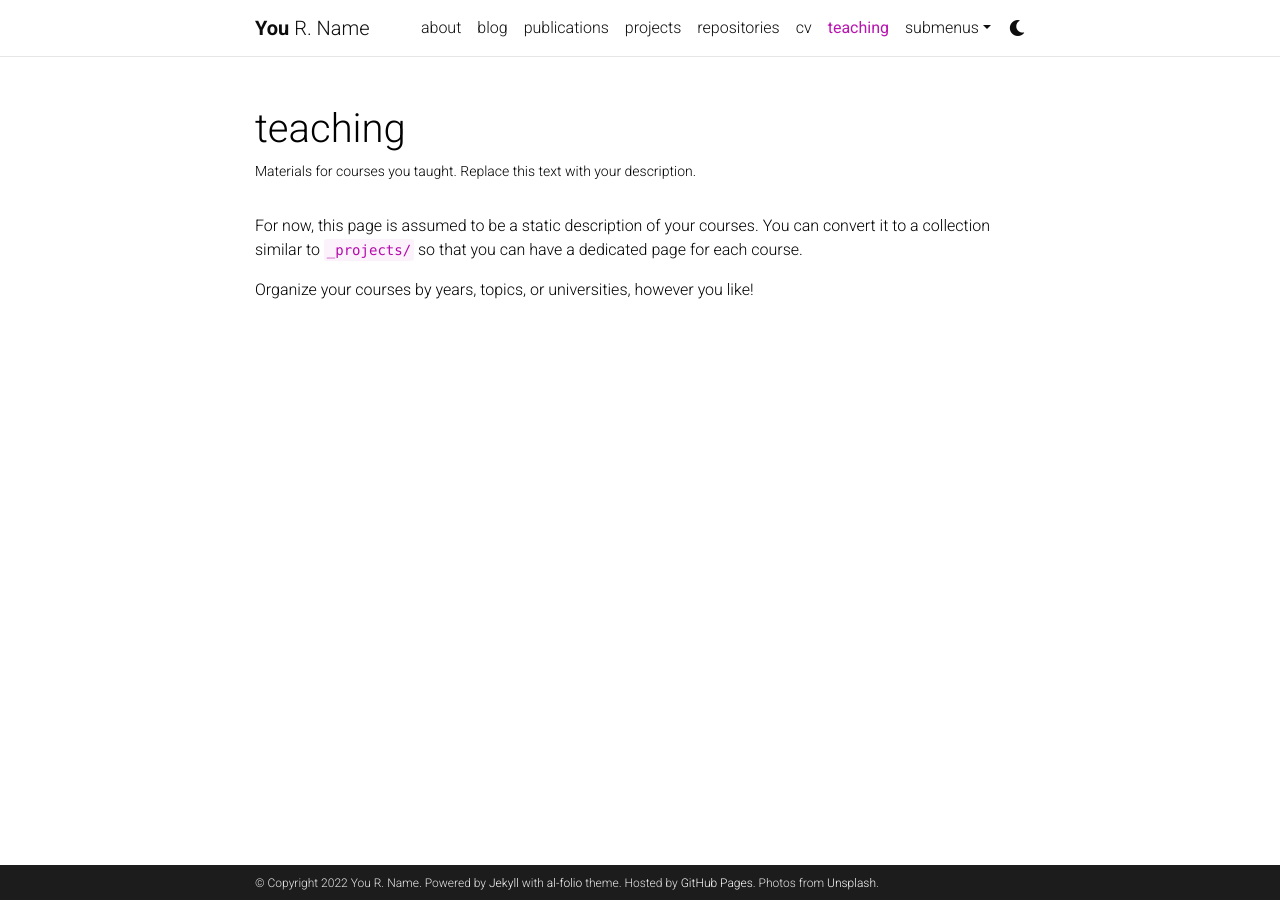
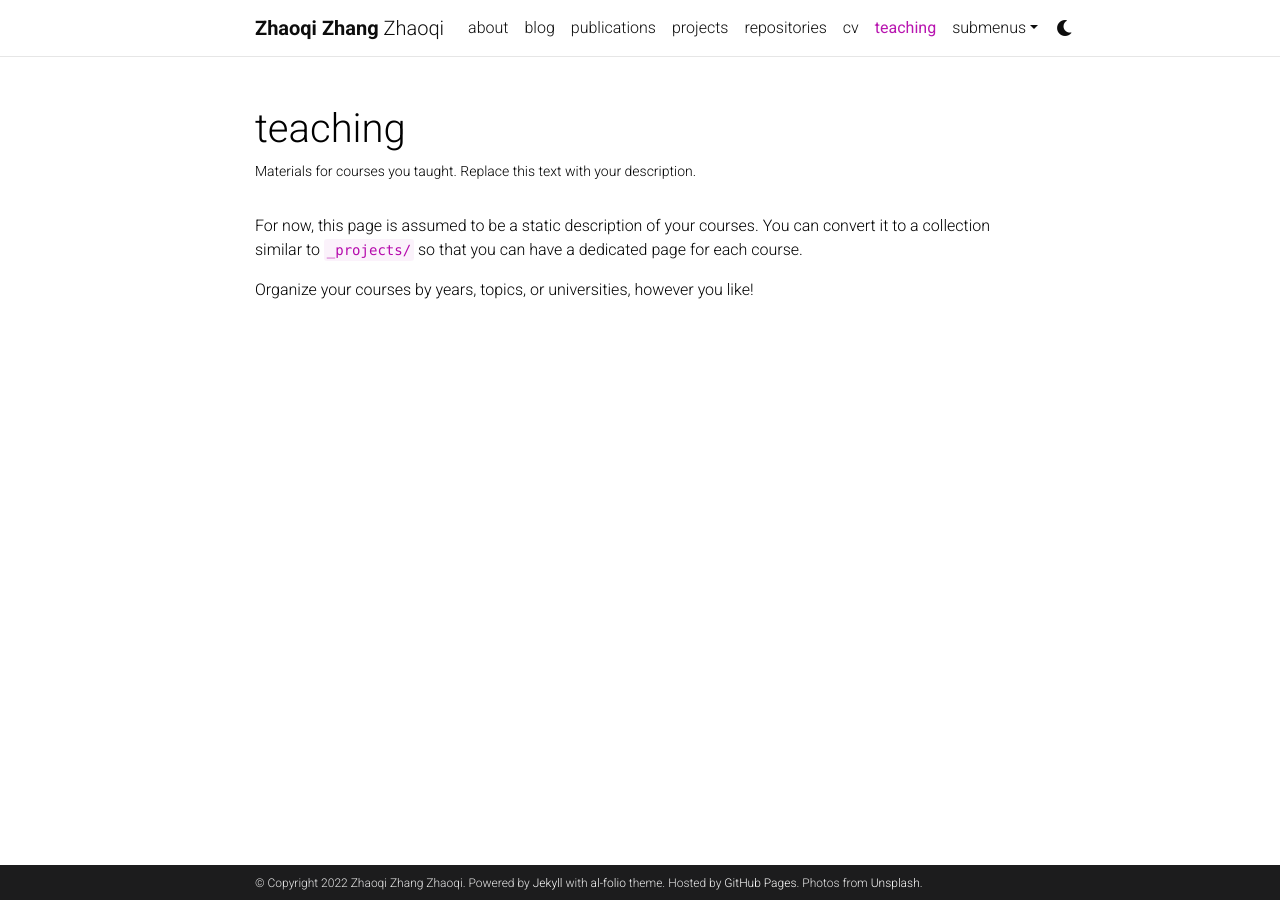
Before and after one commit to RoyZhang7/royzhang7.github.io, a Jekyll site: the page built from _pages/teaching.md, in a window 1280 px wide. Built offline with Jekyll 4.4.1, drawn with Linux system fonts in a browser that asks for light colours; comment, search, counter and statistics services are not loaded; a style sheet for code colours, icons or effects is not loaded.

Commit message:
update config

```diff
--- a/_config.yml
+++ b/_config.yml
@@ -3,12 +3,12 @@
 # -----------------------------------------------------------------------------
 
 title: blank # the website title (if blank, full name will be used instead)
-first_name: You
-middle_name: R.
-last_name: Name
-email: you@example.com
+first_name: Zhaoqi Zhang
+middle_name:
+last_name: Zhaoqi
+email: Zhaoqi.Zhang@tufts.edu
 description: > # the ">" symbol means to ignore newlines until "footer_text:"
-  A simple, whitespace theme for academics. Based on [*folio](https://github.com/bogoli/-folio) design.
+  Zhaoqi Zhang's personal academic page
 footer_text: >
   Powered by <a href="https://jekyllrb.com/" target="_blank">Jekyll</a> with <a href="https://github.com/alshedivat/al-folio">al-folio</a> theme.
   Hosted by <a href="https://pages.github.com/" target="_blank">GitHub Pages</a>.
@@ -18,7 +18,7 @@
 lang: en # the language of your site (for example: en, fr, cn, ru, etc.)
 icon: ⚛️  # the emoji used as the favicon (alternatively, provide image name in /assets/img/)
 
-url: https://alshedivat.github.io # the base hostname & protocol for your site
+url: https://github.com/RoyZhang7/royzhang7.github.io # the base hostname & protocol for your site
 baseurl: /al-folio # the subpath of your site, e.g. /blog/
 last_updated: false # set to true if you want to display last updated in the footer
 impressum_path:  # set to path to include impressum link in the footer, use the same path as permalink in a page, helps to conform with EU GDPR
```
